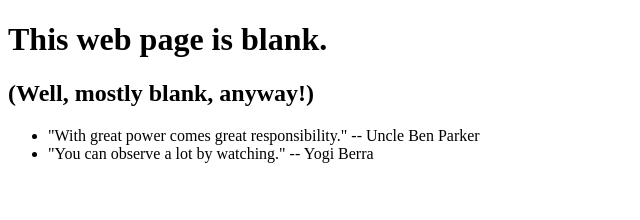
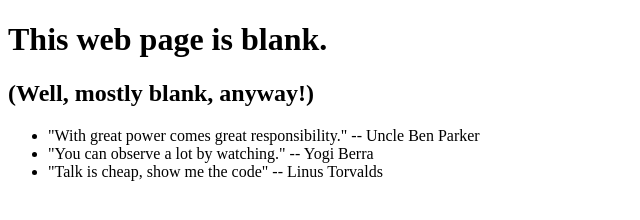
Before and after one commit to pjparra/SAP_WebIDE_openSAP_git, a plain HTML site: page index.html in a window 1280 px wide. Shown: the whole page, without its empty margins (0-640 px from the left). Drawn offline with Linux system fonts and the light colour scheme.

Commit message:
Added quote by Linus Torvalds

```diff
--- a/index.html
+++ b/index.html
@@ -11,6 +11,7 @@
 		<ul>
 			<li>"With great power comes great responsibility." -- Uncle Ben Parker</li>
 			<li>"You can observe a lot by watching." -- Yogi Berra</li>
+			<li>"Talk is cheap, show me the code" -- Linus Torvalds</li>
 		</ul>
 	</body>
 </html>
```
